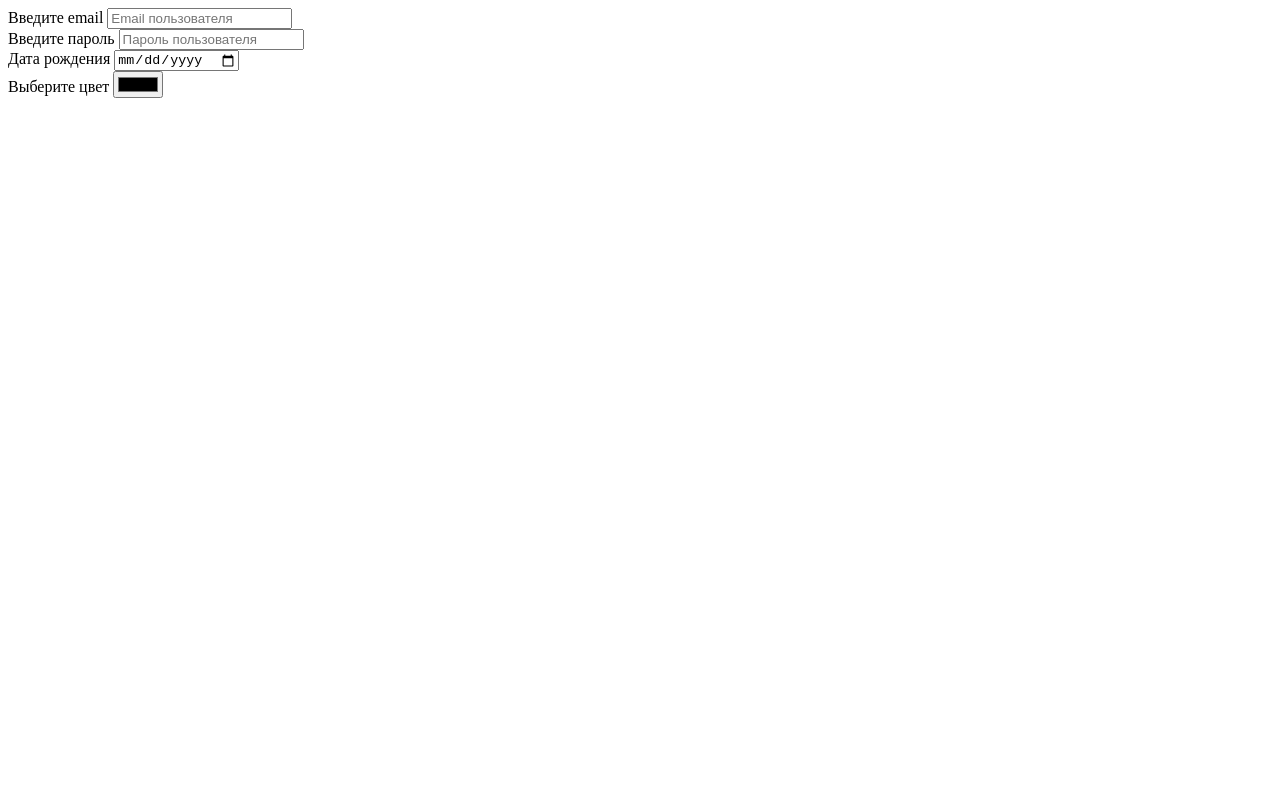
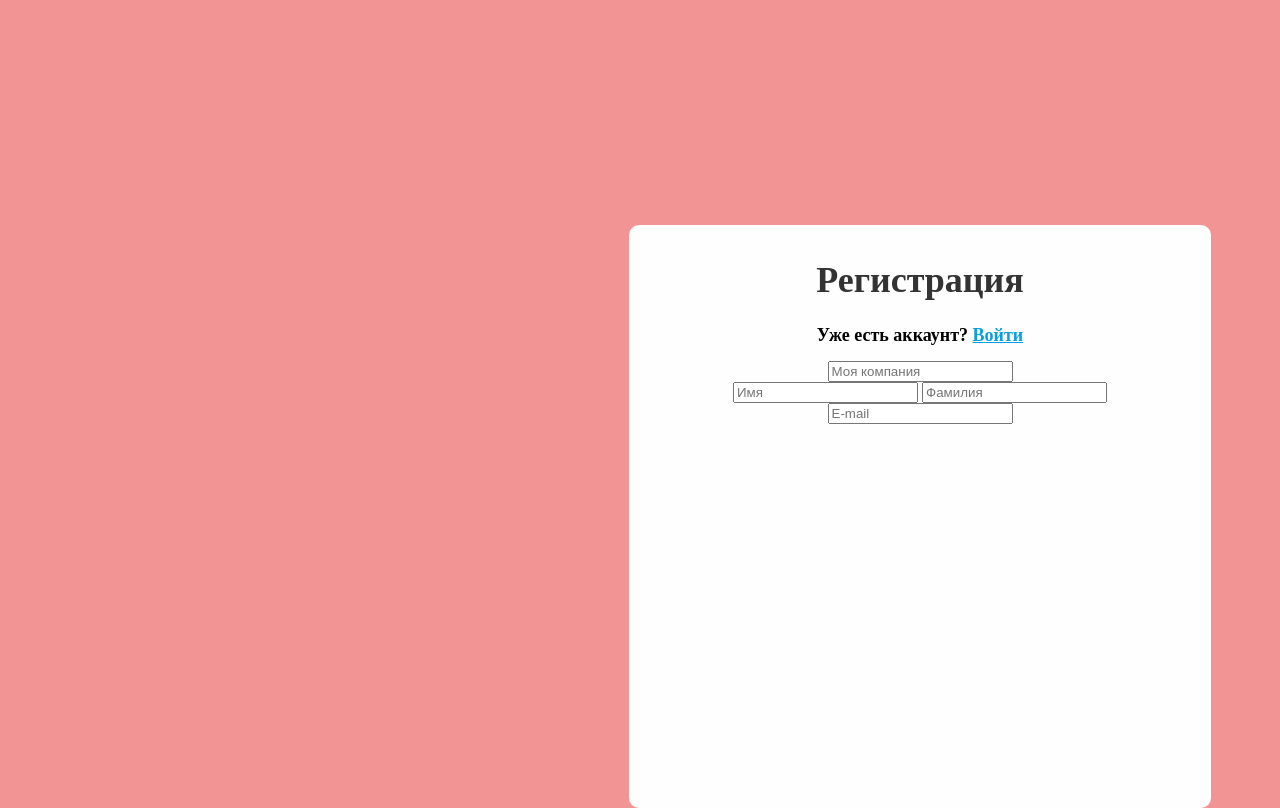
Before and after one commit to liderus17/dz, a plain HTML site: page dz-form/index.html in a window 1280 px wide. Drawn offline with Linux system fonts and the light colour scheme; a web font is replaced by a local one.

Commit message:
внес правки

```diff
--- /dev/null
+++ b/dz-form/css/style.css
@@ -0,0 +1,42 @@
+@import url('https://fonts.googleapis.com/css2?family=Open+Sans:ital,wght@0,300..800;1,300..800&family=Playfair+Display:ital,wght@0,400..900;1,400..900&display=swap');
+
+body {
+	margin: 0;
+	padding: 0;
+	background-color: #f39494;
+	margin-left: 400px;
+}
+
+a{
+  color: #089FE0;
+}
+
+
+.container{
+  max-width: 1440px;
+  margin: 0 auto;
+}
+
+.form {
+	width: 582px;
+	height: 573px;
+	margin-top: 225px;
+	margin-left: 229px;
+  padding-top: 10px;
+	border-radius: 10px;
+	background-color: #fffefe;
+  text-align: center;
+}
+
+.form-header h1 {
+	font-family: serif, 'Open Sans';
+	font-weight: 700;
+	color: #333333;
+	font-size: 36px;
+}
+
+
+.form-text h2{
+  font-family: serif, 'Open Sans';
+  font-size: 18px;
+}
--- a/dz-form/index.html
+++ b/dz-form/index.html
@@ -3,27 +3,27 @@
 	<head>
 		<meta charset="UTF-8" />
 		<meta name="viewport" content="width=device-width, initial-scale=1.0" />
-		<title>Document</title>
+		<title>Forma-dz</title>
+		<link rel="stylesheet" href="css/style.css" />
 	</head>
 	<body>
-		<form class="form" action="" method="post">
-			<div>
-				<label for="email">Введите email</label>
-				<input type="email" placeholder="Email пользователя" id="email" />
-			</div>
-
-      <div>
-        <label for="password">Введите пароль</label>
-        <input type="password" placeholder="Пароль пользователя" id="password"/>
-      </div>
-      <div>
-        <label for="birtyDate">Дата рождения</label>
-        <input type="date" placeholder="Дата рождения" id="birtyDate"/>
-      </div>
-      <div>
-        <label for="color">Выберите цвет</label>
-        <input type="color"  id="color"/>
-      </div>
-		</form>
+		<div class="container">
+			<form class="form" action="#" method="">
+				<div class="form-header">
+					<h1 class="form-h1">Регистрация</h1>
+				</div>
+				<div class="form-text">
+					<h2 class="form-h2">Уже есть аккаунт? <a href="">Войти</a></h2>
+				</div>
+				<div class="form-input">
+					<input type="text" placeholder="Моя компания" />
+					<div class="name-first">
+						<input type="text" placeholder="Имя" />
+						<input type="text" placeholder="Фамилия" />
+					</div>
+				</div>
+				<input type="email" placeholder="E-mail"
+			</form>
+		</div>
 	</body>
 </html>
```
